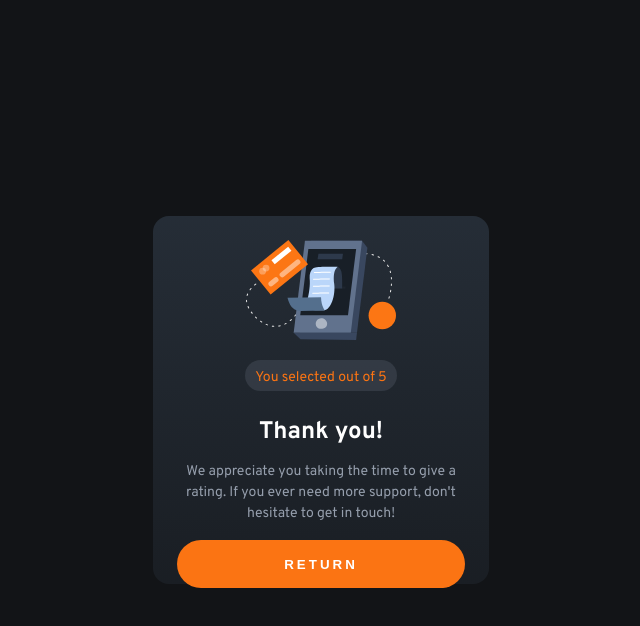
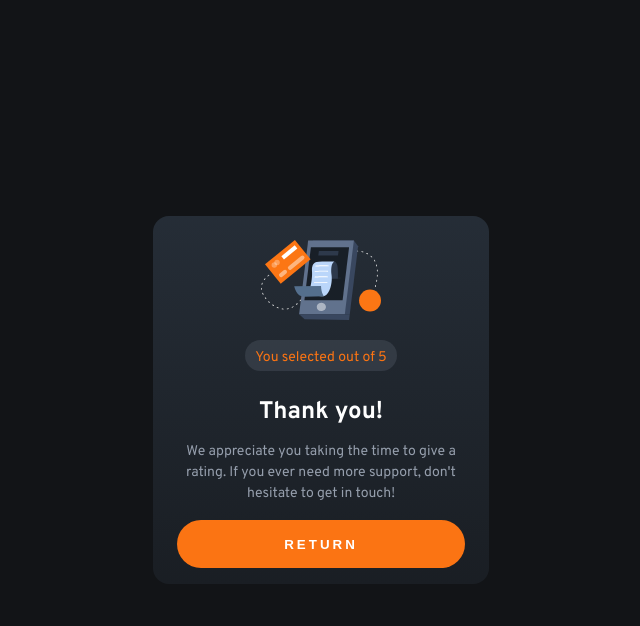
Before and after one commit to jeffreylaichunghang/interactive_rating_component, a plain HTML site: page index.html in a window 1280 px wide. Both pictures are taken after a click on the button "Submit". Shown: the whole page, without its empty margins (319-959 px from the left). Drawn offline with Linux system fonts and the light colour scheme.

Commit message:
fix the overflow of the return button

```diff
--- a/style.css
+++ b/style.css
@@ -32,13 +32,12 @@ body {
 
 .success-message {
   display: none;
-  height: 100%;
   text-align: center;
   padding-top: 10px;
 }
 
 .illustration>img {
-  width: 150px;
+  width: 120px;
 }
 
 .result>p {
```
